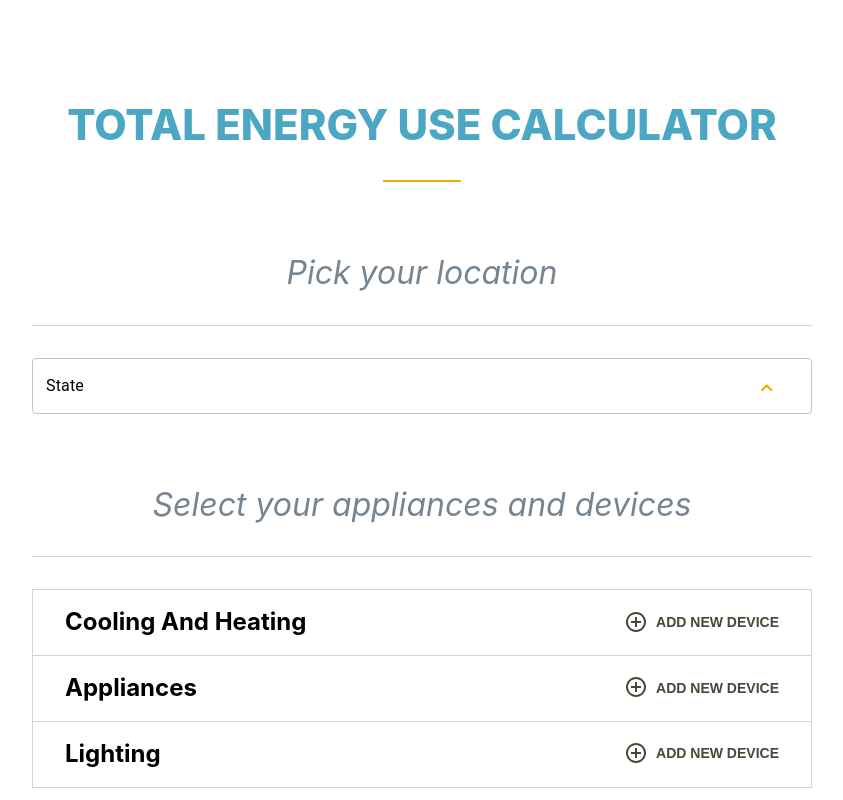
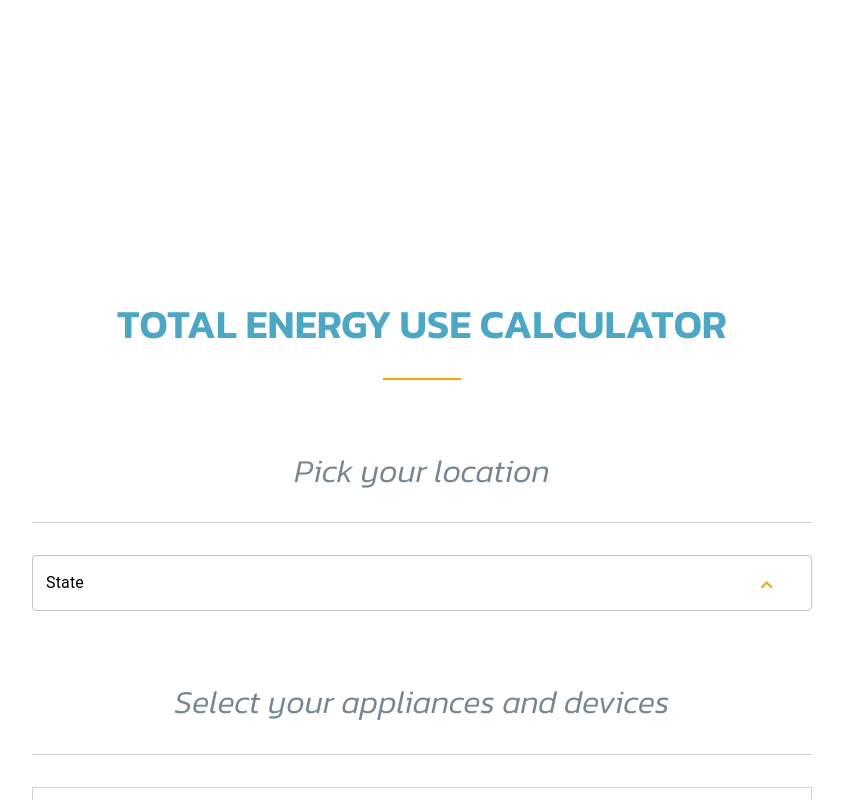
Before and after one commit to Desire-Agency/freelance-rate-calculator, a React (Create React App) app: page / in a window 1280 px wide. Shown: the top 800 px of the page, without its empty margins (218-1061 px from the left). Built offline with nearby package versions, Linux system fonts and the light colour scheme.

Commit message:
Update font styles and weights in calcItem.css

```diff
--- a/src/CalcItem/calcItem.css
+++ b/src/CalcItem/calcItem.css
@@ -1,3 +1,5 @@
+@import url("https://fonts.googleapis.com/css2?family=Kanit:ital,wght@0,100;0,200;0,300;0,400;0,500;0,600;0,700;0,800;0,900;1,100;1,200;1,300;1,400;1,500;1,600;1,700;1,800;1,900&display=swap");
+
 .calculator input::-webkit-outer-spin-button,
 input::-webkit-inner-spin-button {
   -webkit-appearance: none;
@@ -37,18 +39,18 @@
   width: calc(100% - 30px);
   max-width: 780px;
   height: 100%;
-  margin: 100px auto;
+  margin: 300px auto;
   line-height: 1.2;
-  font-family: "din next" "sans-serif", "arial";
+  font-family: "Kanit", "sans-serif", "arial";
 }
 
 .calculator h1 {
   width: 100%;
   padding-bottom: 32px;
   color: #4ba7c3;
-  font-size: 42px;
+  font-size: 40px;
   text-align: center;
-  font-weight: 800;
+  font-weight: 600;
   position: relative;
   text-transform: uppercase;
 }
@@ -71,10 +73,11 @@
   color: #758592;
   font-size: 32px;
   text-align: center;
-  font-weight: 400;
+  font-weight: 300;
   margin-top: 72px;
   border-bottom: 1px solid #d2d3d4;
   font-style: italic;
+  font-family: "DIN Next LT Pro" "sans-serif", "arial";
 }
 
 .calculator h3 {
@@ -84,15 +87,16 @@
   color: #758592;
   font-size: 32px;
   text-align: center;
-  font-weight: 400;
+  font-weight: 300;
   margin-top: 72px;
   border-bottom: 1px solid #d2d3d4;
   font-style: italic;
+  font-family: "DIN Next LT Pro" "sans-serif", "arial";
 }
 
-.calculator .list-group-title {
+.calculator h4 {
   font-size: 24px;
-  font-weight: 800;
+  font-weight: 500;
 }
 
 .calculator .MuiIconButton-root {
@@ -142,7 +146,7 @@
   text-transform: uppercase;
   font-size: 14px;
   line-height: 125%;
-  font-weight: 600;
+  font-weight: 500;
   cursor: pointer;
   transition: all 0.3s;
 }
@@ -179,6 +183,9 @@
   list-style: none;
   text-align: center;
   position: relative;
+  font-family: "DIN Next LT Pro" "sans-serif", "arial";
+  font-size: 20px;
+  font-weight: 400;
 }
 
 .calculator .list-group-list li:hover {
@@ -251,6 +258,8 @@
 .calculator .list-group-content-item-title {
   color: #000;
   font-size: 20px;
+  font-weight: 400;
+  font-family: "DIN Next LT Pro" "sans-serif", "arial";
 }
 
 .calculator .button-calculate {
@@ -261,6 +270,7 @@
   align-items: center;
   justify-content: space-between;
   gap: 30px;
+  font-weight: 500;
   padding: 12px 15px 12px 40px;
   font-size: 14px;
   line-height: 125%;
@@ -289,16 +299,17 @@
   gap: 20px;
   width: calc(50% - 12px);
 }
+
 .calculator .result-section-item span {
   color: #000;
   font-size: 20px;
-  font-weight: 600;
+  font-weight: 500;
 }
 
 .calculator .result-section-value {
   color: #616d73;
   font-size: 42px;
-  font-weight: 800;
+  font-weight: 600;
   text-transform: uppercase;
   padding: 30px;
   background: #fff;
@@ -309,7 +320,7 @@
 .calculator .button-reset {
   color: #494737;
   font-size: 14px;
-  font-weight: 800;
+  font-weight: 500;
   text-transform: uppercase;
   gap: 8px;
   cursor: pointer;
@@ -412,7 +423,7 @@
     margin-top: 22px;
   }
 
-  .calculator .list-group-title {
+  .calculator h4 {
     font-size: 16px;
   }
 
```
